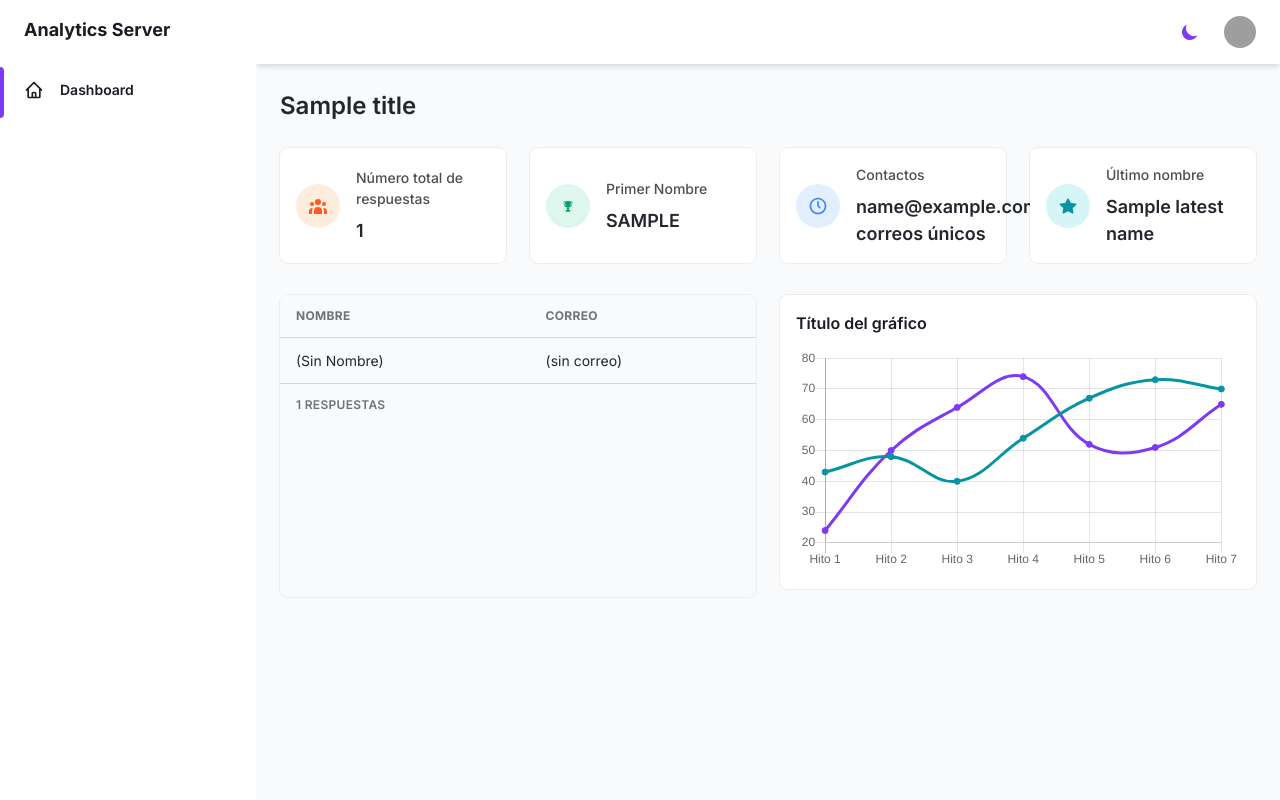
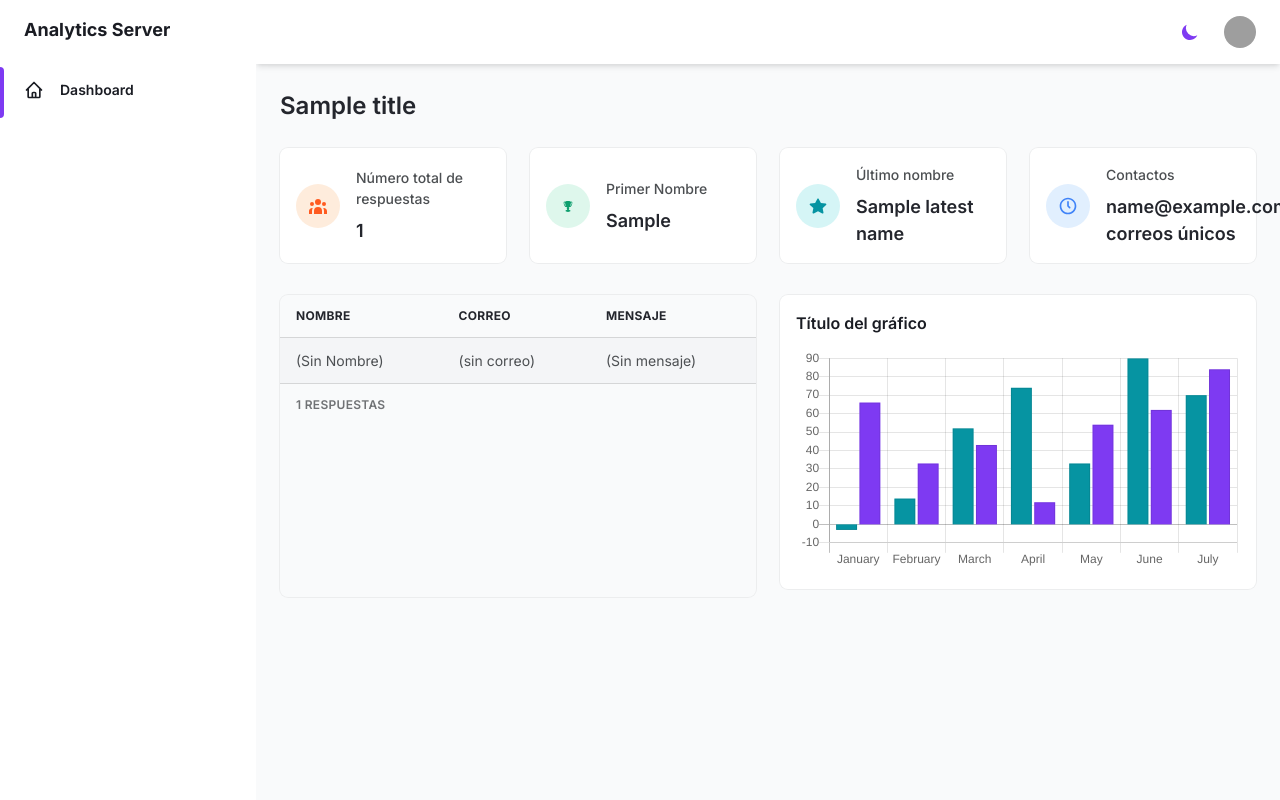
Before and after one commit to ManzanillaSebastian/django_data_monitor, a Django app: template templates/dashboard/index.html in a window 1280 px wide. Run offline with Django 5.2, Linux system fonts and the light colour scheme; the template is opened without the code that fills it: most values are stand-ins (such as "Sample title", 1, 10 or a date in 2020); grey boxes are pictures that could not be loaded.

Commit message:
BugFixes

```diff
--- a/templates/dashboard/base.html
+++ b/templates/dashboard/base.html
@@ -24,7 +24,7 @@
     <script src="https://cdnjs.cloudflare.com/ajax/libs/Chart.js/2.9.3/Chart.min.js" defer></script>
 
     <!-- Reemplace por la ruta estática -->
-    <script src="{% static 'js/charts-lines.js' %}" defer></script>
+    <script src="{% static 'js/charts-bars.js' %}" defer></script>
 
 </head>
 
--- a/templates/dashboard/content/data.html
+++ b/templates/dashboard/content/data.html
@@ -11,7 +11,7 @@
     <!-- Indicadores -->
     <div class="grid gap-6 mb-8 md:grid-cols-2 xl:grid-cols-4">
 
-      <!-- Indicador -->
+      <!-- Indicador Total de Respuestas -->
       <div class="flex items-center p-4 bg-white rounded-lg shadow-xs dark:bg-gray-800">
         <div class="p-3 mr-4 text-orange-500 bg-orange-100 rounded-full dark:text-orange-100 dark:bg-orange-500">
           <svg class="w-5 h-5" fill="currentColor" viewBox="0 0 20 20">
@@ -32,7 +32,7 @@
         </div>
       </div>
 
-      <!-- Indicador -->
+      <!-- Indicador Primer Nombre -->
       <div class="flex items-center p-4 bg-white rounded-lg shadow-xs dark:bg-gray-800">
         <div class="p-3 mr-4 text-green-500 bg-green-100 rounded-full dark:text-green-100 dark:bg-green-500">
           <svg class="w-5 h-5" fill="currentColor" viewBox="0 0 20 20">
@@ -49,7 +49,7 @@
 
             <!-- START - valor del indicador 2 -->
           <p class="text-lg font-semibold text-gray-700 dark:text-gray-200">
-            {{ first_name|upper }}
+            {{ first_name }}
           </p>
             <!-- END - valor del indicador 2 -->
 
@@ -57,7 +57,32 @@
         </div>
       </div>
 
-      <!-- Indicador -->
+      <!-- Indicador Ultimo nombre-->
+      <div class="flex items-center p-4 bg-white rounded-lg shadow-xs dark:bg-gray-800">
+        <div class="p-3 mr-4 text-teal-500 bg-teal-100 rounded-full dark:text-teal-100 dark:bg-teal-500">
+          <svg class="w-5 h-5" fill="currentColor" viewBox="0 0 20 20">
+            <path fill-rule="evenodd"
+              d="M 18.332031 8.175781 C 18.234375 7.863281 17.964844 7.640625 17.640625 7.601562 L 12.890625 6.949219 L 10.734375 2.941406 C 10.585938 2.671875 10.304688 2.503906 10 2.503906 C 9.695312 2.503906 9.414062 2.671875 9.265625 2.941406 L 7.140625 6.949219 L 2.390625 7.601562 C 2.070312 7.644531 1.804688 7.867188 1.707031 8.175781 C 1.625 8.472656 1.714844 8.796875 1.941406 9.007812 L 5.351562 12.117188 L 4.515625 16.484375 C 4.433594 16.808594 4.550781 17.148438 4.816406 17.351562 C 5.082031 17.554688 5.441406 17.582031 5.734375 17.417969 L 10 15.316406 L 14.265625 17.417969 C 14.382812 17.472656 14.507812 17.5 14.632812 17.5 C 14.882812 17.503906 15.121094 17.394531 15.28125 17.207031 C 15.445312 17.015625 15.511719 16.761719 15.464844 16.515625 L 14.632812 12.148438 L 18.042969 9.042969 C 18.304688 8.835938 18.417969 8.496094 18.332031 8.175781 Z M 18.332031 8.175781"
+              clip-rule="evenodd"></path>
+          </svg>
+        </div>
+        <div>
+          <p class="mb-2 text-sm font-medium text-gray-600 dark:text-gray-400">
+            Último nombre
+          </p>
+          <p class="text-lg font-semibold text-gray-700 dark:text-gray-200">
+
+            <!-- START - valor del indicador 4 -->
+            <p class="text-lg font-semibold text-gray-700 dark:text-gray-200">
+              {{ latest_name }}
+            </p>
+            <!-- END - valor del indicador 4 -->
+
+          </p>
+        </div>
+      </div>
+
+      <!-- Indicador Correos Unicos -->
       <div class="flex items-center p-4 bg-white rounded-lg shadow-xs dark:bg-gray-800">
         <div class="p-3 mr-4 text-blue-500 bg-blue-100 rounded-full dark:text-blue-100 dark:bg-blue-500">
           <svg class="w-5 h-5" fill="currentColor" viewBox="0 0 20 20">
@@ -82,31 +107,6 @@
         </div>
       </div>
 
-      <!-- Indicador -->
-      <div class="flex items-center p-4 bg-white rounded-lg shadow-xs dark:bg-gray-800">
-        <div class="p-3 mr-4 text-teal-500 bg-teal-100 rounded-full dark:text-teal-100 dark:bg-teal-500">
-          <svg class="w-5 h-5" fill="currentColor" viewBox="0 0 20 20">
-            <path fill-rule="evenodd"
-              d="M 18.332031 8.175781 C 18.234375 7.863281 17.964844 7.640625 17.640625 7.601562 L 12.890625 6.949219 L 10.734375 2.941406 C 10.585938 2.671875 10.304688 2.503906 10 2.503906 C 9.695312 2.503906 9.414062 2.671875 9.265625 2.941406 L 7.140625 6.949219 L 2.390625 7.601562 C 2.070312 7.644531 1.804688 7.867188 1.707031 8.175781 C 1.625 8.472656 1.714844 8.796875 1.941406 9.007812 L 5.351562 12.117188 L 4.515625 16.484375 C 4.433594 16.808594 4.550781 17.148438 4.816406 17.351562 C 5.082031 17.554688 5.441406 17.582031 5.734375 17.417969 L 10 15.316406 L 14.265625 17.417969 C 14.382812 17.472656 14.507812 17.5 14.632812 17.5 C 14.882812 17.503906 15.121094 17.394531 15.28125 17.207031 C 15.445312 17.015625 15.511719 16.761719 15.464844 16.515625 L 14.632812 12.148438 L 18.042969 9.042969 C 18.304688 8.835938 18.417969 8.496094 18.332031 8.175781 Z M 18.332031 8.175781"
-              clip-rule="evenodd"></path>
-          </svg>
-        </div>
-        <div>
-          <p class="mb-2 text-sm font-medium text-gray-600 dark:text-gray-400">
-            Último nombre
-          </p>
-          <p class="text-lg font-semibold text-gray-700 dark:text-gray-200">
-
-            <!-- START - valor del indicador 4 -->
-            <p class="text-lg font-semibold text-gray-700 dark:text-gray-200">
-              {{ latest_name }}
-            </p>
-            <!-- END - valor del indicador 4 -->
-
-          </p>
-        </div>
-      </div>
-
     </div>
 
     <div class="grid gap-6 mb-8 md:grid-cols-2">
@@ -118,21 +118,34 @@
           <table class="w-full whitespace-no-wrap">
             <thead>
               <tr
-                class="text-xs font-semibold tracking-wide text-left text-gray-500 uppercase border-b dark:border-gray-700 bg-gray-50 dark:text-gray-400 dark:bg-gray-800">
+                class="text-xs font-semibold tracking-wide text-left text-gray-700 bg-purple-300 dark:text-gray-300 dark:bg-purple-900 uppercase border-b dark:border-gray-700">
+
                 <th class="px-4 py-3">Nombre</th>
                 <th class="px-4 py-3">Correo</th>
+                <th class="px-4 py-3">Mensaje</th>
+
               </tr>
             </thead>
+
             <tbody class="bg-white divide-y dark:divide-gray-700 dark:bg-gray-800">
+
               {% for post in posts %}
-                <tr class="text-gray-700 dark:text-gray-400 {% cycle 'bg-gray-50' 'bg-white' %}">
+                <tr class="text-gray-600 dark:text-gray-400 {% cycle 'bg-gray-100' 'bg-white' %} dark:{% cycle 'bg-gray-700' 'bg-gray-900' %}">
+
                   <td class="px-4 py-3 text-sm">
                     {{ post.name|default:"(Sin nombre)"|title }}
                   </td>
+
                   <td class="px-4 py-3 text-sm">
                     {{ post.email|default:"(Sin correo)"|lower }}
                   </td>
+
+                  <td class="px-4 py-3 text-sm">
+                    {{ post.message|default:"(Sin mensaje)" }}
+                  </td>
+
                 </tr>
+
               {% empty %}
                 <tr>
                   <td colspan="2" class="px-4 py-3 text-sm text-center text-gray-500">
@@ -144,6 +157,7 @@
 
           </table>
         </div>
+
         <div class="grid px-4 py-3 text-xs font-semibold tracking-wide text-gray-500 uppercase border-t dark:border-gray-700 bg-gray-50 sm:grid-cols-9 dark:text-gray-400 dark:bg-gray-800">
           <span class="flex items-center col-span-3">
             <!-- START - # total de respuestas -->
@@ -162,7 +176,7 @@
           <h4 class="mb-4 font-semibold text-gray-800 dark:text-gray-300">
             Título del gráfico
           </h4>
-          <canvas id="line"></canvas>
+          <canvas id="bars"></canvas>
         </div>
       </div>
       <!-- END - Gráficos -->
```
Also changed, not shown: dashboard/views.py (+6 -2 lines).
